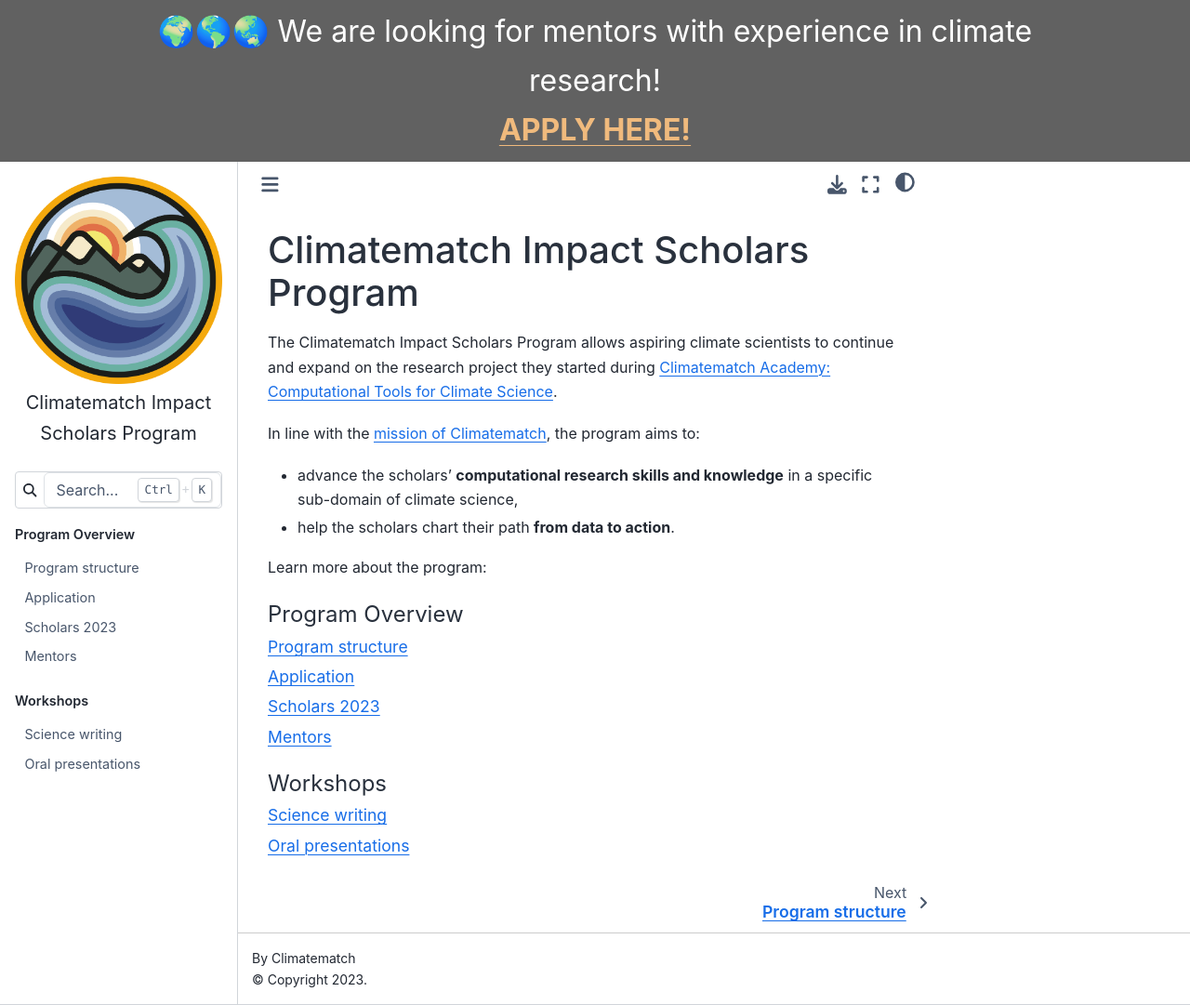
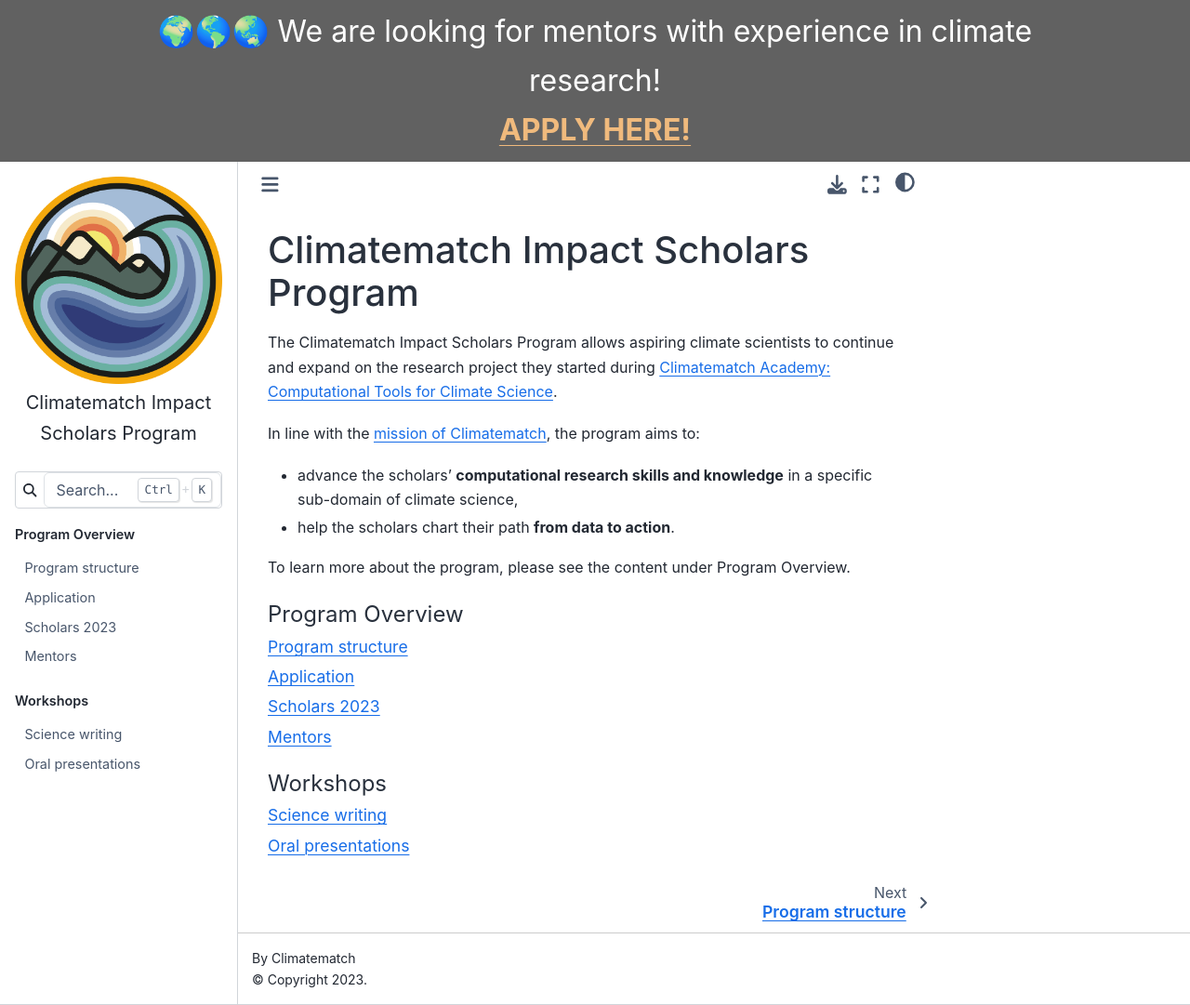
Before and after one commit to neuromatch/impact-scholars, a Jupyter Book: the page built from info/intro.md, in a window 1280 px wide and 1081 px high. Shown: the whole window at 93% size. Built offline with Jupyter Book 1.0.4 settings and Sphinx 7.4.7 and the Sphinx Book theme 1.1.4, drawn with Linux system fonts in a browser that asks for light colours.

Commit message:
Update intro.md
The original line felt a bit unclear, after the colon it a link was expected but missing? So proposing a minor change.

````diff
--- a/info/intro.md
+++ b/info/intro.md
@@ -6,6 +6,6 @@ In line with the [mission of Climatematch](https://academy.climatematch.io/about
 - advance the scholars' **computational research skills and knowledge** in a specific sub-domain of climate science,
 - help the scholars chart their path **from data to action**.
 
-Learn more about the program:
+To learn more about the program, please see the content under Program Overview.
 ```{tableofcontents}
 ```
````
